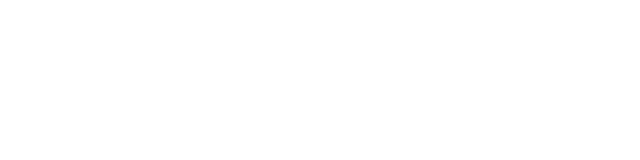
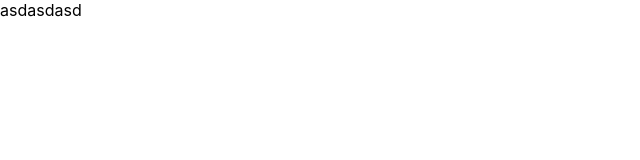
Before and after one commit to ismail-klc/embryo-grading-client, a Next.js app: page /test in a window 1280 px wide. Shown: the top 160 px of the page, without its empty margins (0-640 px from the left). Built offline with nearby package versions, Linux system fonts and the light colour scheme.

Commit message:
Update test.js

```diff
--- a/pages/test.js
+++ b/pages/test.js
@@ -1,7 +1,7 @@
 import React from "react";
 
 const test = () => {
-  return <div></div>;
+  return <div>asdasdasd</div>;
 };
 
 export default test;
```
